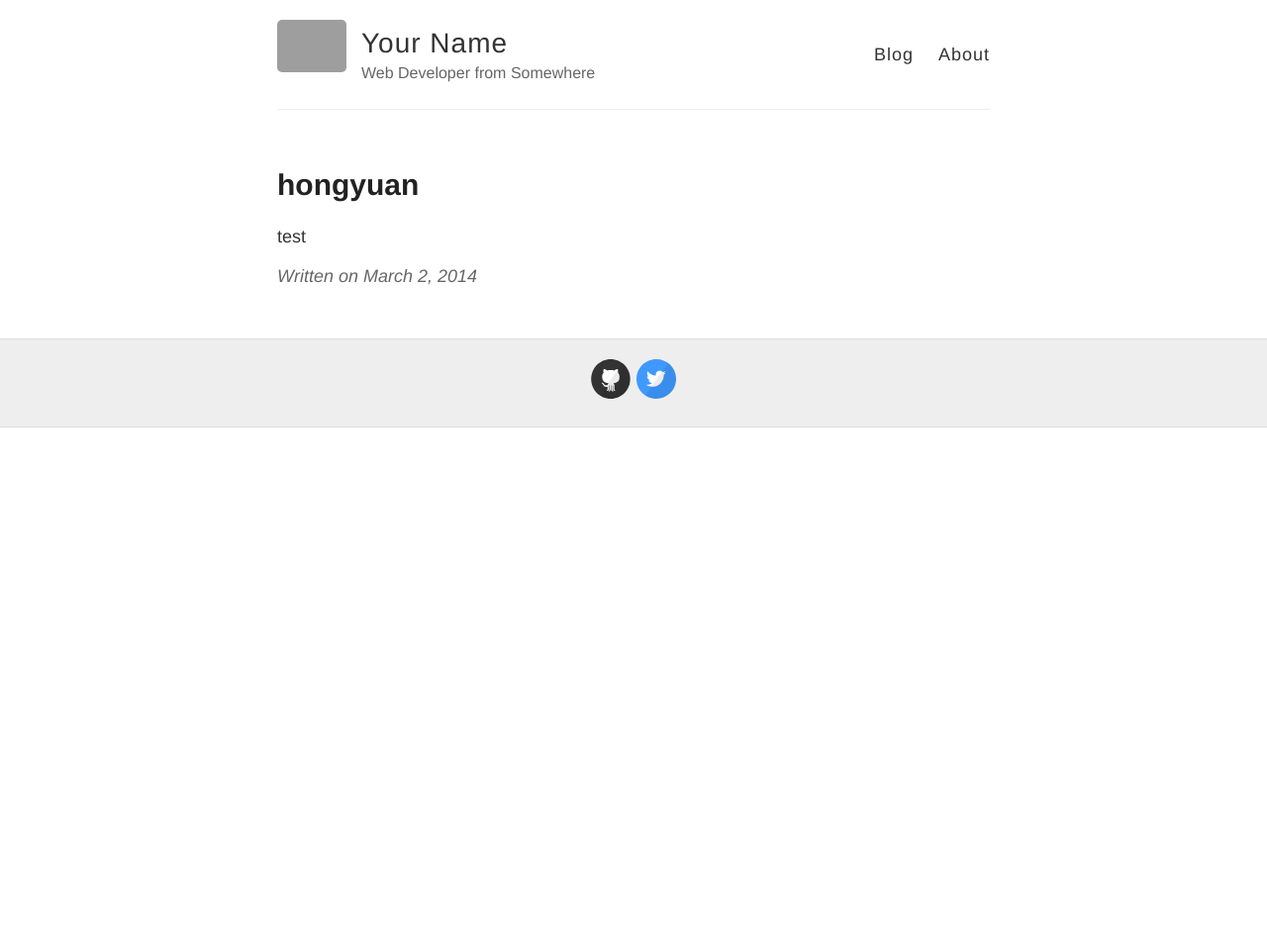
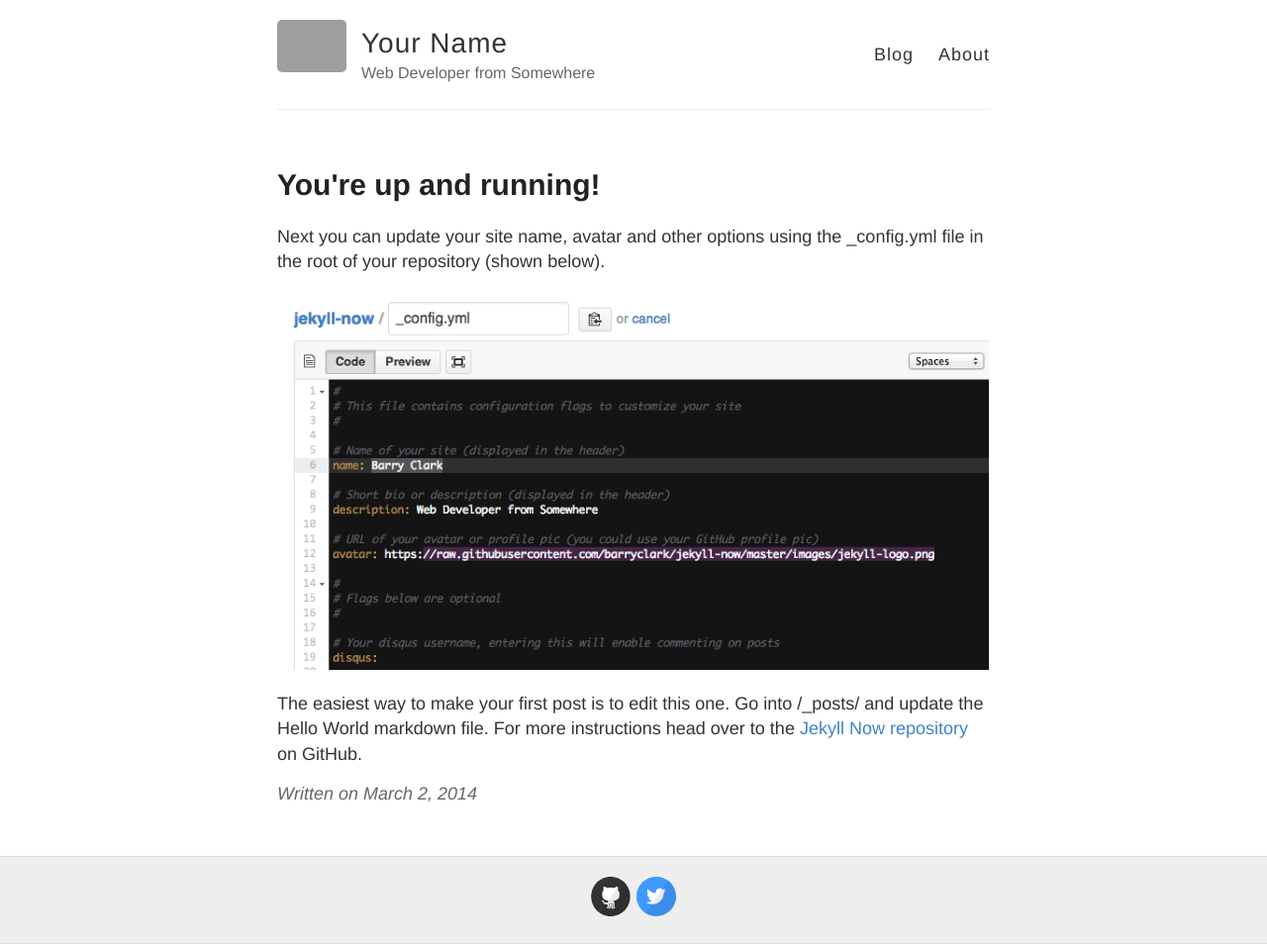
Before and after one commit to hulibatu/hulibatu.github.io, a Jekyll site: the page built from _posts/2014-3-2-Test.md, in a window 1280 px wide. Shown: the whole page at 99% size. Built offline with Jekyll 4.4.1, drawn with Linux system fonts in a browser that asks for light colours; Markdown is read by kramdown in place of the engine named in the settings; before the commit the page ends 900 px from its top, so only the background shows below that; grey boxes are pictures that could not be loaded.

Commit message:
no message

```diff
--- a/_posts/2014-3-2-Test.md
+++ b/_posts/2014-3-2-Test.md
@@ -1,6 +1,10 @@
 ---
 layout: post
-title: hongyuan
+title: You're up and running!
 ---
 
-test
+Next you can update your site name, avatar and other options using the _config.yml file in the root of your repository (shown below).
+
+![_config.yml]({{ site.baseurl }}/images/config.png)
+
+The easiest way to make your first post is to edit this one. Go into /_posts/ and update the Hello World markdown file. For more instructions head over to the [Jekyll Now repository](https://github.com/barryclark/jekyll-now) on GitHub.
```
